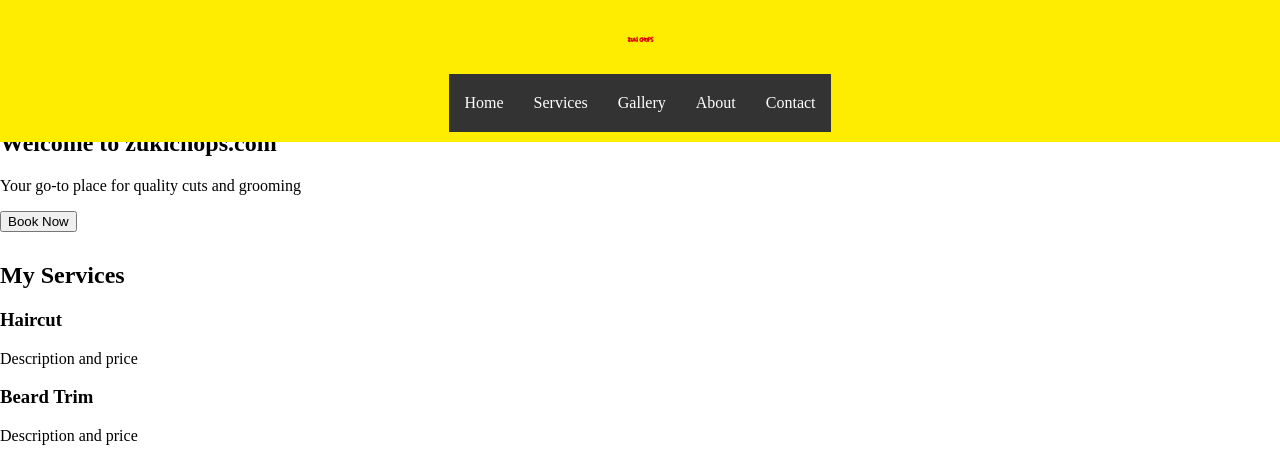
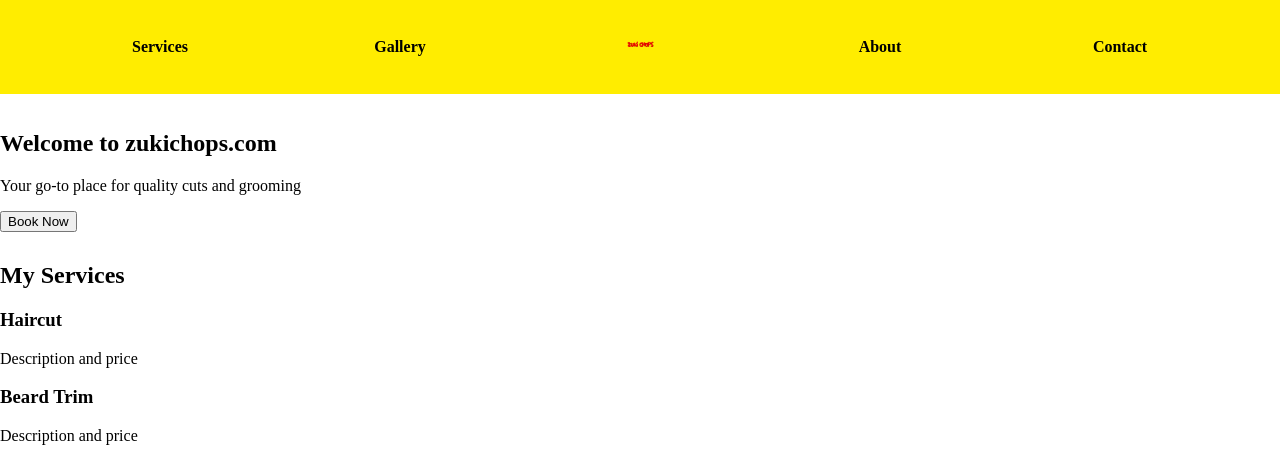
Before and after one commit to MrAvocado7/mravocado7.github.io, a plain HTML site: page zukichops.com/zukichops.html in a window 1280 px wide. Shown: the top 472 px of the page. Drawn offline with Linux system fonts and the light colour scheme.

Commit message:
new header

```diff
--- a/zukichops.com/zukichops.css
+++ b/zukichops.com/zukichops.css
@@ -1,4 +1,4 @@
-/* basic reset */
+/* Basic reset */
 body, html {
     margin: 0;
     padding: 0;
@@ -8,48 +8,53 @@ body, html {
 .header {
     position: fixed;
     display: flex;
-    flex-direction: column;
+    justify-content: center;
     align-items: center;
     top: 0;
     width: 100%;
     background-color: #FFED00;
-    color: black;
+    z-index: 1000; /* Ensures the header stays on top */
     padding: 10px 0;
-    text-align: center;
-    z-index: 1000; /* Ensures the header stays on top */
-    transition: transform 0.3s ease-in-out; /*smooth hiding*/
+    transition: transform 0.3s ease-in-out; /* Smooth hiding */
 }
 
-.logo-container{
-    text-align: center;
-    padding: 5px 0;
+/* Navigation bar layout */
+.nav-links {
+    display: flex;
+    justify-content: space-between; /* Spread links across the header */
+    align-items: center;
+    width: 100%; /* Spread across full width */
+    max-width: 1200px; /* Optional: Limit width for larger screens */
+    padding: 0 20px; /* Add padding for spacing */
 }
 
-.logo {
-    height: 50px; /* Adjust the height as needed */
-    width: auto;  /* Maintain aspect ratio */
-}
-
-/* Styling for navigation links */
-.nav-links {
-    display: flex;
-    justify-content: center;
-    background-color: #333;
-    padding: 10px 0;
-}
-
+/* Navigation links styling */
 .nav-links a {
-    color: white;
+    color: black;
     text-decoration: none;
+    font-weight: bold;
+    text-align: center;
     padding: 10px 15px;
-    display: inline-block;
+    flex: 1; /* Equal space for links */
 }
 
 .nav-links a:hover {
     background-color: #555;
+    color: white;
 }
 
-/* Add extra space to the body for the navigation bar and more */
+/* Logo styling */
+.logo-link {
+    flex: 1; /* Keeps the logo centered */
+    text-align: center;
+}
+
+.logo {
+    height: 50px; /* Adjust the size as needed */
+    width: auto; /* Maintain aspect ratio */
+}
+
+/* Add extra space for the fixed header */
 body {
     padding-top: 100px; /* Extra padding to push content lower */
 }
@@ -59,7 +64,7 @@ section {
     margin-top: 30px;
 }
 
-/*hidden header on scroll*/
+/* Hidden header on scroll */
 .header.hidden {
     transform: translateY(-100%);
     transition: transform 0.3s ease-in-out;
--- a/zukichops.com/zukichops.html
+++ b/zukichops.com/zukichops.html
@@ -10,15 +10,12 @@
 <body>
     <!-- Header Section -->
     <header class="header">
-        <div class="logo-container">
-            <a href="zukichops.html">
+        <nav class="nav-links">
+            <a href="services.html">Services</a>
+            <a href="gallery.html">Gallery</a>
+            <a href="zukichops.html" class="logo-link">
                 <img src="images/logo.png" alt="Barber Shop Logo" class="logo">
             </a>
-        </div>
-        <nav class="nav-links">
-            <a href="zukichops.html">Home</a>
-            <a href="services.html">Services</a>
-            <a href="gallery.html">Gallery</a>
             <a href="about.html">About</a>
             <a href="contact.html">Contact</a>
         </nav>
```
